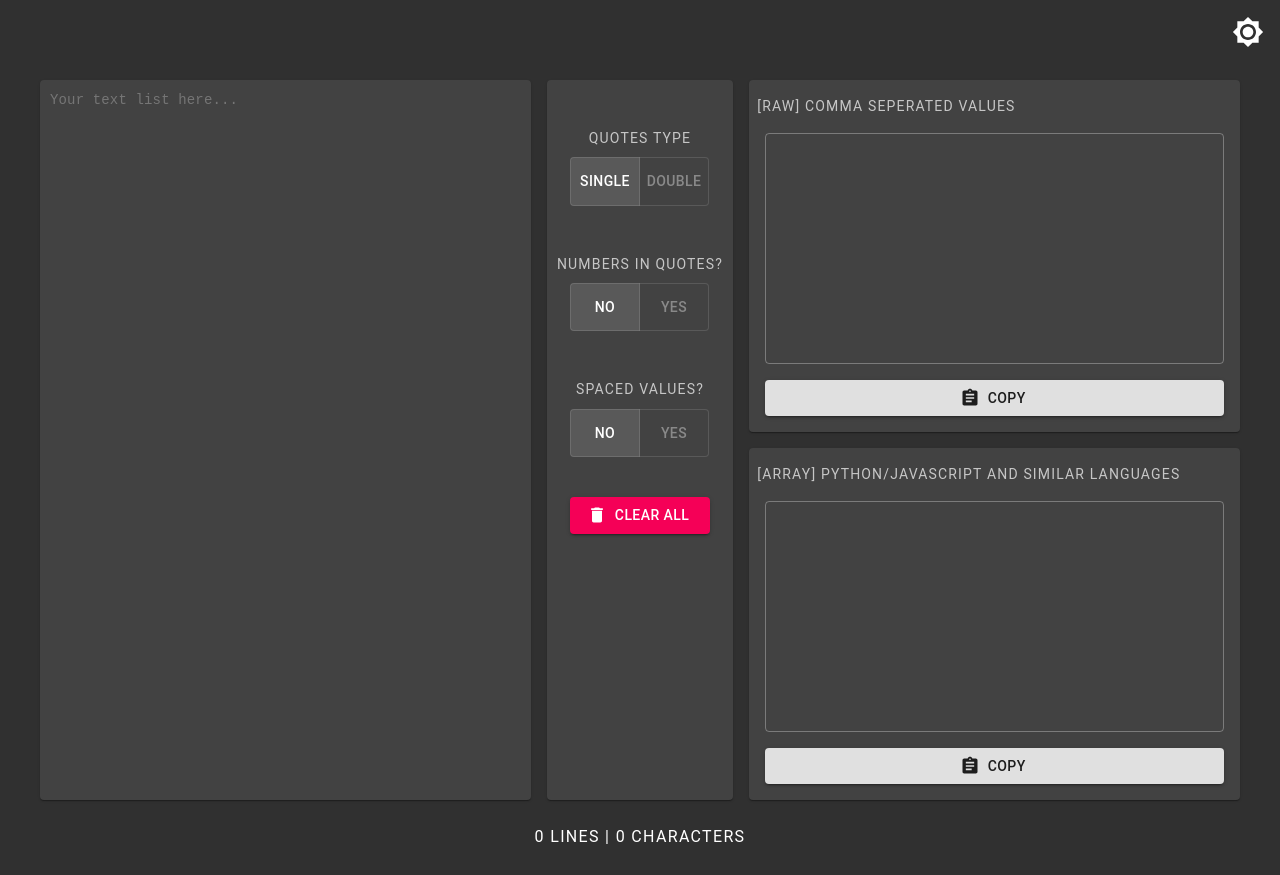
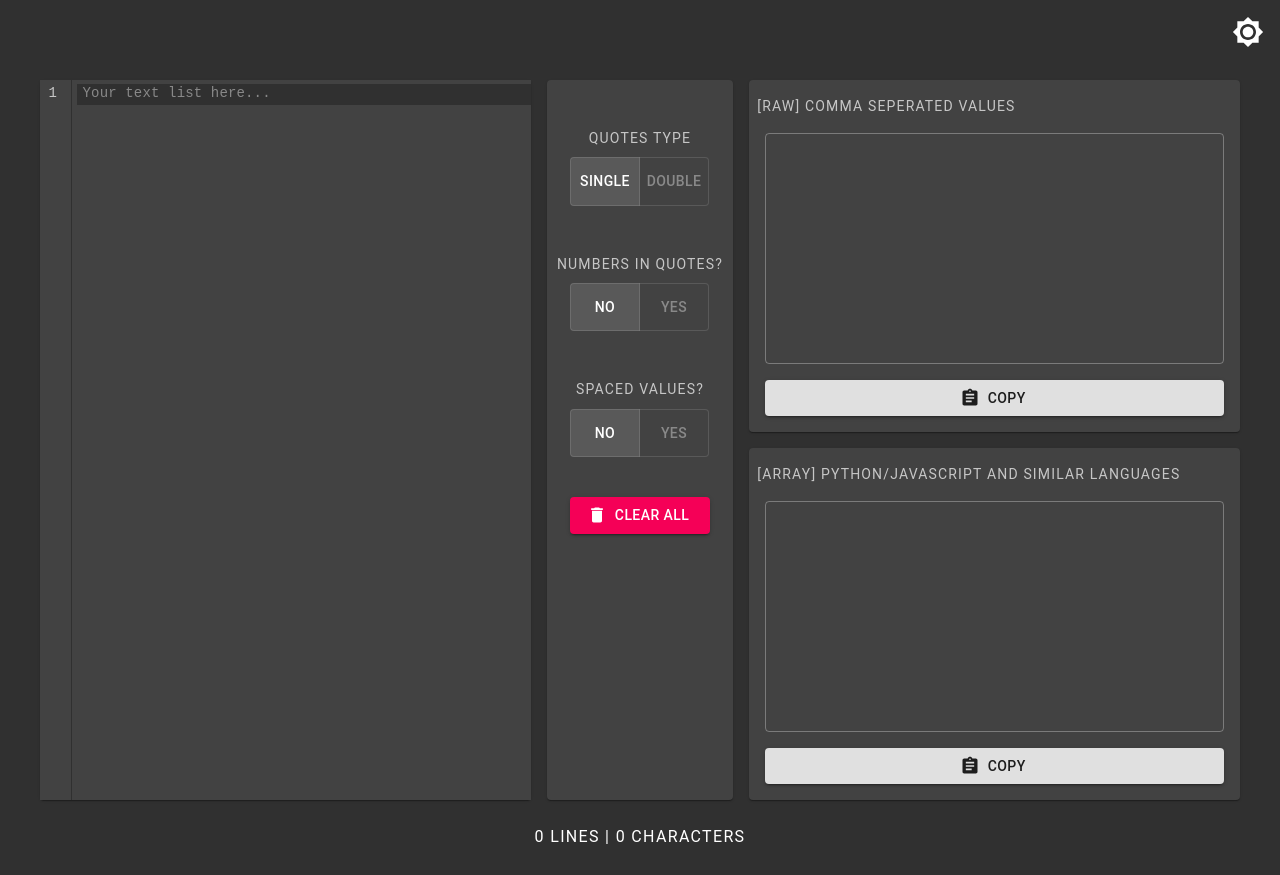
Before and after one commit to moe9195/parser, a React (Create React App) app: page / in a window 1280 px wide. Built offline with nearby package versions, Linux system fonts and the light colour scheme.

Commit message:
Fixed the input field, using codemirror now.

```diff
--- a/package.json
+++ b/package.json
@@ -9,10 +9,12 @@
     "@testing-library/jest-dom": "^5.11.4",
     "@testing-library/react": "^11.1.0",
     "@testing-library/user-event": "^12.1.10",
+    "@uiw/react-codemirror": "^4.3.3",
     "prism-react-renderer": "^1.2.1",
     "prismjs": "^1.24.0",
     "react": "^17.0.2",
     "react-dom": "^17.0.2",
+    "react-json-editor-ajrm": "^2.5.13",
     "react-scripts": "4.0.3",
     "react-simple-code-editor": "^0.11.0",
     "web-vitals": "^1.0.1"
--- a/src/App.js
+++ b/src/App.js
@@ -4,22 +4,11 @@ import DarkModeToggle from './Components/DarkModeToggle';
 import Window from './Components/Window';
 import {
   createMuiTheme,
-  makeStyles,
   ThemeProvider,
   CssBaseline
 } from '@material-ui/core';
 
-const useStyles = makeStyles((theme) => ({
-  root: {
-    display: 'flex',
-    justifyContent: 'center',
-    alignContent: 'center',
-    flexDirection: 'row',
-  },
-}))
-
 function App() {
-  const classes = useStyles()
   const [darkMode, setDarkMode] = useState(true);
 
   const theme = createMuiTheme({
--- a/src/Components/InputField.js
+++ b/src/Components/InputField.js
@@ -1,8 +1,5 @@
-import React, { useState } from 'react';
-import Editor from 'react-simple-code-editor';
-import { highlight, languages } from 'prismjs/components/prism-core';
-import 'prismjs/components/prism-clike';
-import 'prismjs/components/prism-javascript';
+import React from 'react';
+import CodeMirror from '@uiw/react-codemirror';
 import {
   makeStyles,
 } from '@material-ui/core';
@@ -10,12 +7,6 @@ import {
 
 const useStyles = makeStyles((theme) => ({
   root: {
-  },
-  containerArea: {
-    tabSize: '4ch',
-    maxHeight: '400px',
-    overflow: 'auto',
-    margin: '1.67em 0',
   },
 }))
 
@@ -37,18 +28,13 @@ const InputField = ({ setCount, input, setInput }) => {
 
   return (
     <div className={classes.root}>
-      <Editor
+      <CodeMirror
+        placeholder="Your text list here..."
         value={input}
-        onValueChange={input => updateValues(input)}
-        highlight={input => highlight(input, languages.js)}
-        placeholder="Your text list here..."
-        padding={10}
-        style={{
-          fontFamily: '"Fira code", "Fira Mono", monospace',
-          border: 'hidden',
-          fontSize: 14,
-          overflow: 'auto',
-          height: '720px',
+        theme='light'
+        height="720px"
+        onChange={(value, viewUpdate) => {
+          updateValues(value)
         }}
       />
     </div>
--- a/src/Components/ParsedArea.js
+++ b/src/Components/ParsedArea.js
@@ -1,6 +1,4 @@
-import React, { useState } from 'react';
-import 'prismjs/components/prism-clike';
-import 'prismjs/components/prism-javascript';
+import React from 'react';
 import AssignmentIcon from '@material-ui/icons/Assignment';
 import {
   makeStyles,
--- a/src/Styles/App.css
+++ b/src/Styles/App.css
@@ -1,3 +1,27 @@
 textarea {
   outline: 0;
 }
+
+.cm-editor, .cm-gutter, .cm-gutterElement, .cm-activeLineGutter {
+  background-color: #424242!important;
+  caret-color: #ffffff!important;
+  color: rgba(255, 255, 255, 0.7)!important;
+}
+
+.cm-activeLine {
+  background-color: #303030!important;
+}
+
+.cm-gutters {
+  color: rgba(255, 255, 255, 0.7)!important;
+  background-color: red;
+}
+
+.cm-cursorLayer, .cm-content {
+  caret-color: white!important;
+}
+
+.cm-gutters {
+  border-right: solid 1px #303030 !important;
+  margin-right: 5px
+}
```
Also changed, not shown: 1 other file (tests, documents, lock files or other folders).
